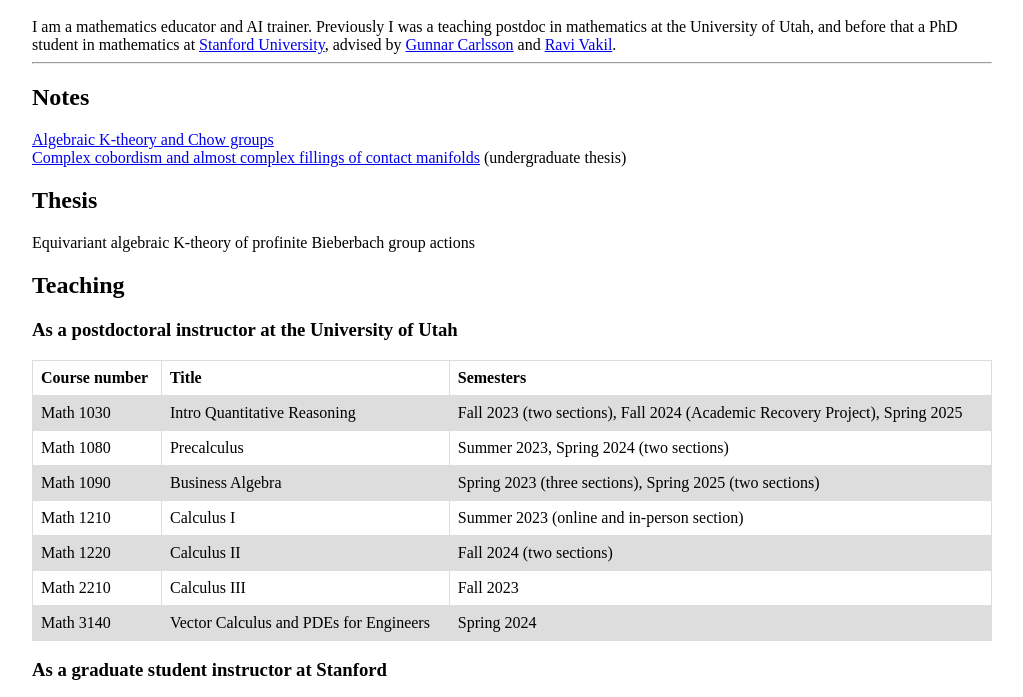
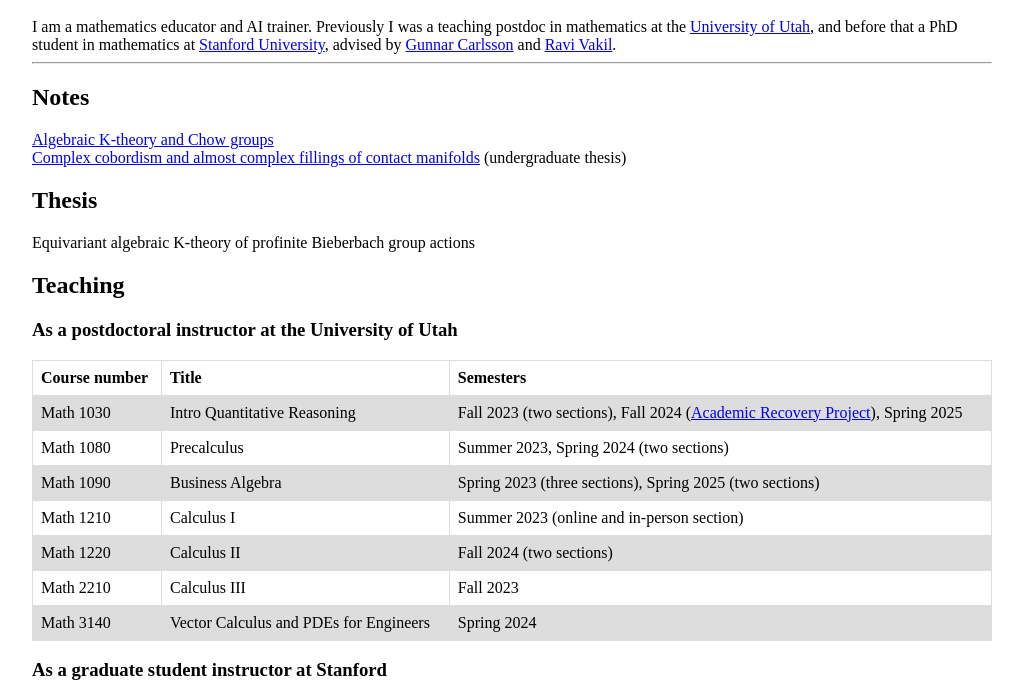
Before and after one commit to darren-kraushar/darren-kraushar.github.io, a plain HTML site: page index.html in a window 1280 px wide. Shown: the part 48-745 px from the top of the page, without its empty margins (128-1151 px from the left). Drawn offline with Linux system fonts and the light colour scheme.

Commit message:
added url to University of Utah and Academic Recovery Project

```diff
--- a/index.html
+++ b/index.html
@@ -50,7 +50,7 @@ tr:nth-child(even) {
 
 <h1>Darren Kraushar</h1>
 
-I am a mathematics educator and AI trainer. Previously I was a teaching postdoc in mathematics at the University of Utah, and before that a PhD student in mathematics at <a href="http://mathematics.stanford.edu" target="_blank">Stanford University</a>, advised by <a href="http://math.stanford.edu/~gunnar/" target="blank">Gunnar Carlsson</a> and <a href="http://math.stanford.edu/~vakil/" target="blank">Ravi Vakil</a>.
+I am a mathematics educator and AI trainer. Previously I was a teaching postdoc in mathematics at the <a href="https://www.math.utah.edu/">University of Utah</a>, and before that a PhD student in mathematics at <a href="http://mathematics.stanford.edu" target="_blank">Stanford University</a>, advised by <a href="http://math.stanford.edu/~gunnar/" target="blank">Gunnar Carlsson</a> and <a href="http://math.stanford.edu/~vakil/" target="blank">Ravi Vakil</a>.
 <hr>
 
 <h2>Notes</h2>
@@ -76,7 +76,7 @@ Equivariant algebraic K-theory of profinite Bieberbach group actions
     <tr>
 	<td>Math 1030</td>
         <td>Intro Quantitative Reasoning</td>
-        <td>Fall 2023 (two sections), Fall 2024 (Academic Recovery Project), Spring 2025</td>
+        <td>Fall 2023 (two sections), Fall 2024 (<a href="https://innovationlab.utah.edu/our-work/academic-recovery.php">Academic Recovery Project</a>), Spring 2025</td>
     </tr>
 <tr>
 	<td>Math 1080</td>
```
